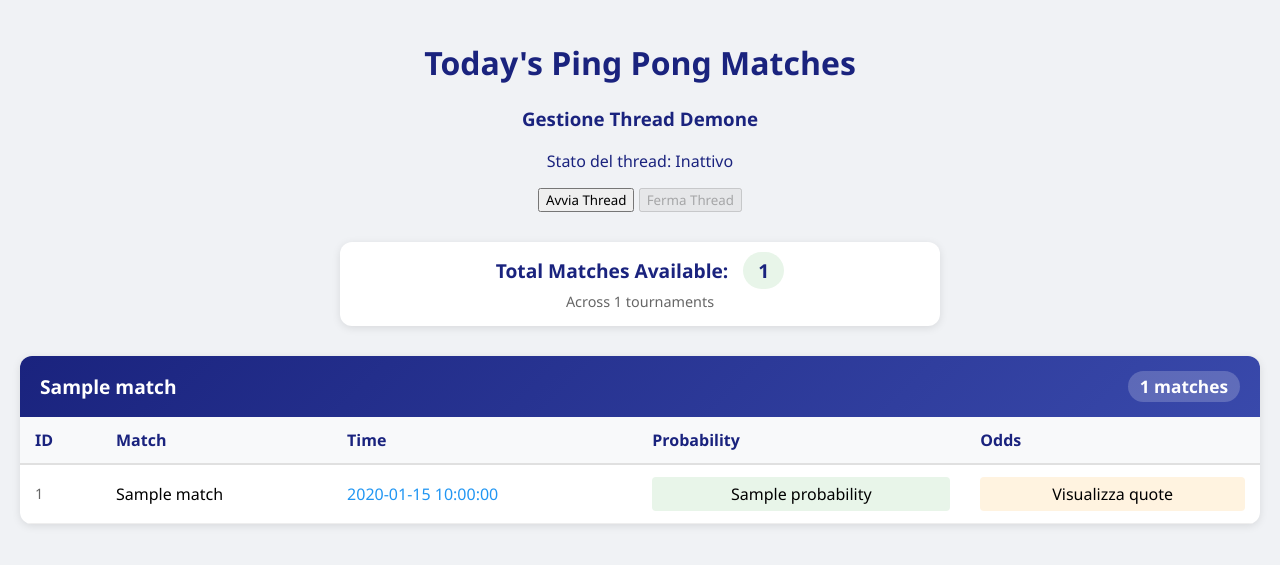
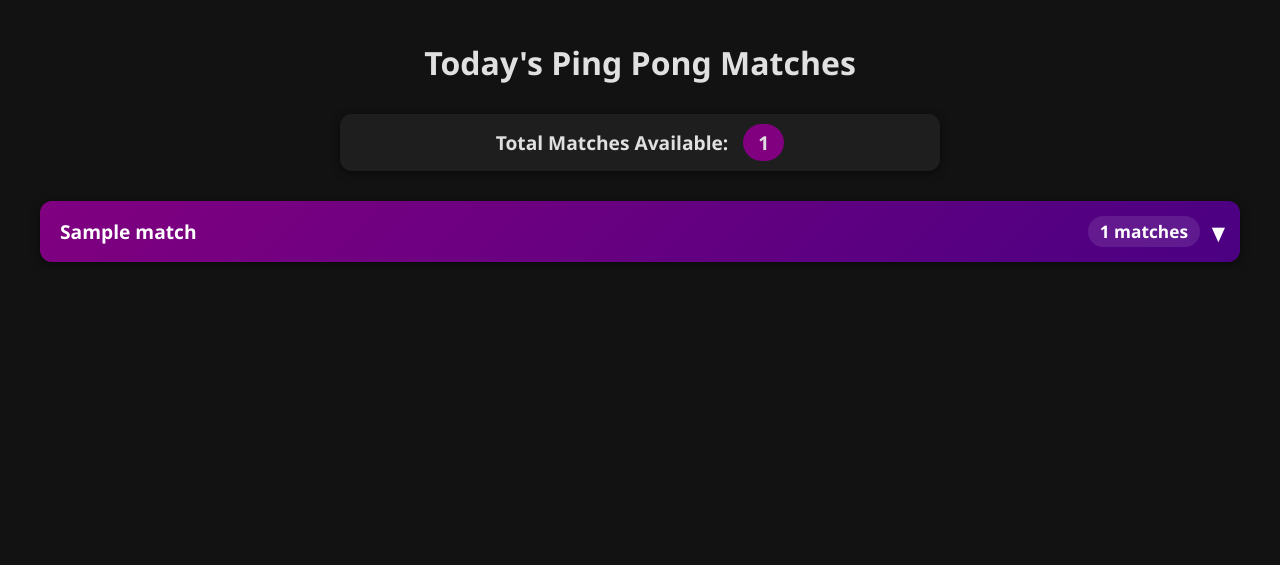
Before and after one commit to ehipluto/pingbet, a Flask app: template templates/matches.html in a window 1280 px wide. Shown: the top 565 px of the page. Run offline with Flask 3, Linux system fonts and the light colour scheme; the template is opened without the code that fills it: most values are stand-ins (such as "Sample title", 1, 10 or a date in 2020); parts of the project's set-up code (start-up, migrations or seed data) failed here and were passed over.

Commit message:
Update matches.html

```diff
--- a/templates/matches.html
+++ b/templates/matches.html
@@ -13,33 +13,44 @@
         body {
             margin: 0;
             padding: 20px;
-            background-color: #f0f2f5;
+            background-color: #121212; /* Dark background */
+            color: #e0e0e0; /* Light text color */
         }
 
         .header {
             text-align: center;
             margin-bottom: 30px;
-            color: #1a237e;
+        }
+
+        .tournament-content {
+            display: none; /* Hide initially */
+            transition: all 0.3s ease;
         }
 
         .tournaments-container {
-            display: grid;
-            grid-template-columns: repeat(auto-fit, minmax(600px, 1fr));
+            display: flex;
+            flex-direction: column;
             gap: 20px;
             margin: 0 auto;
-            max-width: 1800px;
+            max-width: 1200px;
         }
 
         .tournament-card {
-            background: white;
+            background: #1e1e1e; /* Dark card background */
             border-radius: 12px;
-            box-shadow: 0 2px 8px rgba(0,0,0,0.1);
+            box-shadow: 0 2px 8px rgba(0, 0, 0, 0.5);
             overflow: hidden;
             margin-bottom: 20px;
+            transition: transform 0.2s, box-shadow 0.2s;
+        }
+
+        .tournament-card:hover {
+            transform: translateY(-2px);
+            box-shadow: 0 4px 15px rgba(0, 0, 0, 0.7);
         }
 
         .tournament-header {
-            background: linear-gradient(135deg, #1a237e, #3949ab);
+            background: linear-gradient(135deg, #800080, #4b0082); /* Purple gradient */
             color: white;
             padding: 15px 20px;
             font-size: 1.2em;
@@ -47,10 +58,31 @@
             display: flex;
             justify-content: space-between;
             align-items: center;
+            cursor: pointer;
+            user-select: none;
+            position: relative;
+            padding-right: 40px;
+        }
+
+        .tournament-header:after {
+            content: '▼';
+            position: absolute;
+            right: 15px;
+            top: 50%;
+            transform: translateY(-50%);
+            transition: transform 0.3s ease;
+        }
+
+        .tournament-header.active:after {
+            transform: translateY(-50%) rotate(180deg);
+        }
+
+        .tournament-content.show {
+            display: block;
         }
 
         .match-count {
-            background: rgba(255,255,255,0.2);
+            background: rgba(255, 255, 255, 0.1);
             padding: 4px 12px;
             border-radius: 20px;
             font-size: 0.9em;
@@ -62,50 +94,111 @@
         }
 
         th {
-            background-color: #f8f9fa;
-            color: #1a237e;
+            background-color: #1f1f1f;
+            color: #d4af37; /* Gold for table header */
             padding: 12px 15px;
             text-align: left;
             font-weight: 600;
-            border-bottom: 2px solid #e0e0e0;
+            border-bottom: 2px solid #444;
         }
 
         td {
             padding: 12px 15px;
-            border-bottom: 1px solid #eeeeee;
+            border-bottom: 1px solid #333;
         }
 
         tr:hover {
-            background-color: #f5f5f5;
+            background-color: #333;
         }
 
-        .match-id {
-            color: #666;
-            font-size: 0.9em;
-        }
-
-        .match-name {
-            font-weight: 500;
-        }
-
-        .match-time {
-            color: #2196f3;
-            font-weight: 500;
-        }
-
-        .probability {
-            background: #e8f5e9;
+        .first-bookmaker-odds {
+            background: linear-gradient(135deg, #d4af37, #4b0082); /* Purple and gold gradient */
             padding: 6px 12px;
             border-radius: 4px;
             text-align: center;
             font-weight: 500;
+            color: #000000;
         }
 
-        .odds {
-            background: #fff3e0;
-            padding: 6px 12px;
+        .matches-summary {
+            text-align: center;
+            background: #1e1e1e;
+            padding: 15px;
+            border-radius: 12px;
+            box-shadow: 0 2px 8px rgba(0, 0, 0, 0.5);
+            margin-bottom: 30px;
+            max-width: 600px;
+            margin-left: auto;
+            margin-right: auto;
+        }
+
+        .total-matches {
+            font-size: 1.2em;
+            font-weight: 600;
+        }
+
+        .total-matches span {
+            background: #800080;
+            padding: 5px 15px;
+            border-radius: 20px;
+            margin-left: 10px;
+        }
+
+        .modal {
+            display: none;
+            position: fixed;
+            z-index: 1;
+            left: 0;
+            top: 0;
+            width: 100%;
+            height: 100%;
+            background-color: rgba(0, 0, 0, 0.8);
+            overflow-y: auto;
+        }
+
+        .modal-content {
+            background-color: #1e1e1e;
+            margin: 5% auto;
+            padding: 20px;
+            border: 1px solid #888;
+            width: 90%;
+            max-width: 800px;
+            border-radius: 8px;
+            box-shadow: 0 4px 6px rgba(0, 0, 0, 0.5);
+            max-height: 85vh;
+            overflow-y: auto;
+        }
+
+        .bookmaker-card {
+            background: #1f1f1f;
+            padding: 15px;
+            border-radius: 6px;
+            border: 1px solid #444;
+            transition: transform 0.2s;
+        }
+
+        .bookmaker-card:hover {
+            transform: translateY(-2px);
+            box-shadow: 0 4px 8px rgba(0, 0, 0, 0.7);
+        }
+
+        .odds-value {
+            background: #4b0082;
+            padding: 8px;
             border-radius: 4px;
+            color: white;
+            flex: 1;
             text-align: center;
+        }
+
+        .odds-values {
+            display: flex;
+            justify-content: space-between;
+            margin-top: 10px;
+        }
+
+        tr:nth-child(even) {
+            background-color: #1f1f1f;
         }
 
         @media (max-width: 768px) {
@@ -117,151 +210,15 @@
                 padding: 8px;
             }
         }
-
-        .matches-summary {
-            text-align: center;
-            background: white;
-            padding: 15px;
-            border-radius: 12px;
-            box-shadow: 0 2px 8px rgba(0,0,0,0.1);
-            margin-bottom: 30px;
-            max-width: 600px;
-            margin-left: auto;
-            margin-right: auto;
-        }
-
-        .total-matches {
-            font-size: 1.2em;
-            color: #1a237e;
-            font-weight: 600;
-        }
-
-        .total-matches span {
-            background: #e8f5e9;
-            padding: 5px 15px;
-            border-radius: 20px;
-            margin-left: 10px;
-        }
-
-        .tournaments-summary {
-            font-size: 0.9em;
-            color: #666;
-            margin-top: 8px;
-        }
-        .modal {
-            display: none;
-            position: fixed;
-            z-index: 1;
-            left: 0;
-            top: 0;
-            width: 100%;
-            height: 100%;
-            background-color: rgba(0,0,0,0.4);
-            overflow-y: auto;
-        }
-
-        .modal-content {
-            background-color: #fefefe;
-            margin: 5% auto;
-            padding: 20px;
-            border: 1px solid #888;
-            width: 90%;
-            max-width: 800px;
-            border-radius: 8px;
-            box-shadow: 0 4px 6px rgba(0,0,0,0.1);
-            max-height: 85vh;
-            overflow-y: auto;
-        }
-
-        .odds-container {
-            display: grid;
-            grid-template-columns: repeat(auto-fit, minmax(200px, 1fr));
-            gap: 15px;
-            margin-top: 15px;
-            padding-bottom: 20px;
-        }
-
-        .bookmaker-card {
-            background: #f8f9fa;
-            padding: 15px;
-            border-radius: 6px;
-            border: 1px solid #e0e0e0;
-            transition: transform 0.2s;
-        }
-
-        .bookmaker-card:hover {
-            transform: translateY(-2px);
-            box-shadow: 0 4px 8px rgba(0,0,0,0.1);
-        }
-
-        /* Sistema di colori per le quote */
-        .odds-value {
-            font-weight: bold;
-            padding: 4px 8px;
-            border-radius: 4px;
-        }
-
-        /* Colori per range di quote */
-        .odds-low {
-            background-color: #e3f2fd;
-            color: #1565c0;
-        }
-
-        .odds-medium {
-            background-color: #f1f8e9;
-            color: #2e7d32;
-        }
-
-        .odds-high {
-            background-color: #fbe9e7;
-            color: #d84315;
-        }
-
-        /* Stili per il titolo della partita */
-        #modalMatchName {
-            color: #1a237e;
-            border-bottom: 2px solid #e0e0e0;
-            padding-bottom: 10px;
-            margin-bottom: 20px;
-        }
-
-        /* Miglioramento visibilità movimento quote */
-        .movement-up {
-            color: #4caf50;
-            font-weight: bold;
-            margin-left: 4px;
-        }
-
-        .movement-down {
-            color: #f44336;
-            font-weight: bold;
-            margin-left: 4px;
-        }
-
-        .movement-neutral {
-            color: #9e9e9e;
-            margin-left: 4px;
-        }
     </style>
 </head>
 <body>
     <div class="header">
         <h1>Today's Ping Pong Matches</h1>
-        <h3>Gestione Thread Demone</h3>
-        <p>Stato del thread: {{ "Attivo" if thread_running else "Inattivo" }}</p>
-        <form action="{{ url_for('start_thread') }}" method="post" style="display: inline;">
-            <button type="submit" {% if thread_running %}disabled{% endif %}>Avvia Thread</button>
-        </form>
-        <form action="{{ url_for('stop_thread') }}" method="post" style="display: inline;">
-            <button type="submit" {% if not thread_running %}disabled{% endif %}>Ferma Thread</button>
-        </form>
     </div>
     <div class="matches-summary">
         <div class="total-matches">
             Total Matches Available: <span>{{ matches|length }}</span>
-        </div>
-        <div class="tournaments-summary">
-            Across {{ tournaments|length }} tournaments
         </div>
     </div>
     <div class="tournaments-container">
@@ -279,56 +236,66 @@
                 <span>{{ tournament }}</span>
                 <span class="match-count">{{ tournament_matches|length }} matches</span>
             </div>
+            <div class="tournament-content">
                 <table>
                     <thead>
                         <tr>
                             <th>ID</th>
                             <th>Match</th>
                             <th>Time</th>
-                        <th>Probability</th>
-                        <th>Odds</th>
+                            <th>First Bookmaker Odds</th>
+                            <th>Full Odds</th>
                         </tr>
                     </thead>
                     <tbody>
-                    {% for match in tournament_matches %}
-                    <tr class="clickable-row" data-odds="{{ match.Odds }}">
+                        {% for match in tournament_matches|sort(attribute='Time') %}
+                        <tr class="clickable-row"
+                            data-odds="{{ match.Odds }}"
+                            data-h2h-probability="{{ match.H2HProbability }}"
+                            data-h2h-count="{{ match.H2HCount }}">
                             <td class="match-id">{{ match.ID }}</td>
                             <td class="match-name">{{ match.Match }}</td>
                             <td class="match-time">{{ match.Time }}</td>
-                        <td><div class="probability">{{ match.Probability }}</div></td>
-                        <td><div class="odds">Visualizza quote</div></td>
+                            <td><div class="first-bookmaker-odds">{{ match.FirstBookmakerOdds }}</div></td>
+                            <td><div class="modal-odds">View Odds</div></td>
                         </tr>
                         {% endfor %}
                     </tbody>
                 </table>
             </div>
+        </div>
         {% endfor %}
     </div>
-    <div id="oddsModal" class="modal">
-        <div class="modal-content">
-            <span class="close">&times;</span>
-            <h2 id="modalMatchName"></h2>
-            <div id="oddsContainer" class="odds-container"></div>
-        </div>
-    </div>
     <script>
-    const modal = document.getElementById("oddsModal");
-    const span = document.getElementsByClassName("close")[0];
         const rows = document.getElementsByClassName("clickable-row");
 
         Array.from(rows).forEach(row => {
             row.addEventListener('click', function() {
                 const odds = this.getAttribute('data-odds');
                 const matchName = this.querySelector('.match-name').textContent;
-            displayOdds(odds, matchName);
+                const h2hProbability = this.getAttribute('data-h2h-probability');
+                const h2hCount = this.getAttribute('data-h2h-count');
+                displayMatchDetails(odds, matchName, h2hProbability, h2hCount);
             });
         });
 
-    function displayOdds(oddsString, matchName) {
-        const container = document.getElementById("oddsContainer");
+        function displayMatchDetails(oddsString, matchName, h2hProbability, h2hCount) {
+            const modal = document.getElementById("oddsModal");
+            const oddsContainer = document.getElementById("oddsContainer");
+            const h2hContainer = document.getElementById("h2hInfoContainer");
             document.getElementById("modalMatchName").textContent = matchName;
-        container.innerHTML = '';
 
+            // Display H2H information
+            h2hContainer.innerHTML = `
+                <strong>Head-to-Head Statistics:</strong><br>
+                Probability: ${h2hProbability} <br>
+                Matches Analyzed: ${h2hCount}
+            `;
+
+            // Clear previous odds
+            oddsContainer.innerHTML = '';
+
+            // Process and display all bookmaker odds
             const bookmakers = oddsString.split('|').filter(b => b.trim());
 
             bookmakers.forEach(bookmaker => {
@@ -343,34 +310,45 @@
                 card.innerHTML = `
                     <div class="bookmaker-name">${name.trim()}</div>
                     <div class="odds-values">
-                    <div class="odds-value">
-                        ${homeOdds.replace('↑', '<span class="movement-up">↑</span>')
-                                 .replace('↓', '<span class="movement-down">↓</span>')
-                                 .replace('•', '<span class="movement-neutral">•</span>')}
-                    </div>
-                    <div class="odds-value">
-                        ${awayOdds.replace('↑', '<span class="movement-up">↑</span>')
-                                 .replace('↓', '<span class="movement-down">↓</span>')
-                                 .replace('•', '<span class="movement-neutral">•</span>')}
-                    </div>
+                        <div class="odds-value">${homeOdds}</div>
+                        <div class="odds-value">${awayOdds}</div>
                     </div>
                 `;
-
-            container.appendChild(card);
+                oddsContainer.appendChild(card);
             });
 
             modal.style.display = "block";
         }
 
-    span.onclick = function() {
-        modal.style.display = "none";
-    }
-
         window.onclick = function(event) {
+            const modal = document.getElementById("oddsModal");
             if (event.target == modal) {
                 modal.style.display = "none";
             }
         }
+
+        document.addEventListener('DOMContentLoaded', function() {
+            const tournamentHeaders = document.querySelectorAll('.tournament-header');
+
+            tournamentHeaders.forEach(header => {
+                header.addEventListener('click', function() {
+                    const content = this.nextElementSibling;
+                    const isOpen = content.classList.contains('show');
+
+                    document.querySelectorAll('.tournament-content').forEach(c => {
+                        c.classList.remove('show');
+                    });
+                    document.querySelectorAll('.tournament-header').forEach(h => {
+                        h.classList.remove('active');
+                    });
+
+                    if (!isOpen) {
+                        content.classList.add('show');
+                        this.classList.add('active');
+                    }
+                });
+            });
+        });
     </script>
 </body>
 </html>
```
Lines whose indentation alone changed are shown as unchanged.
